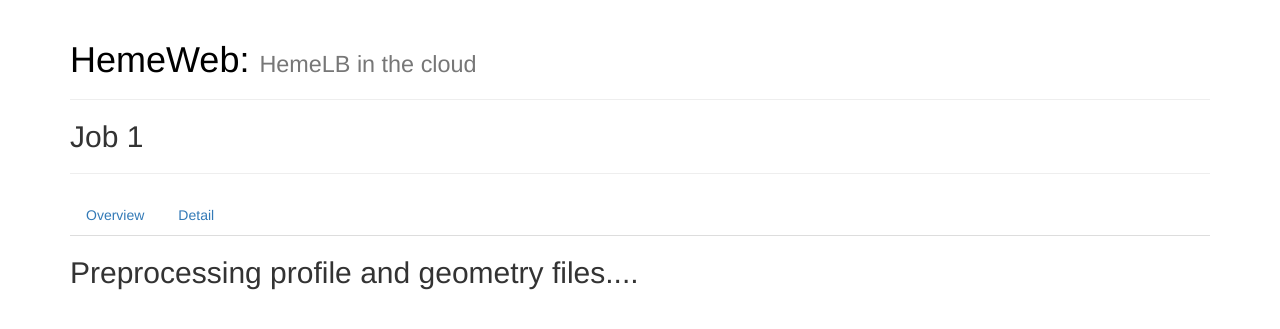
After one commit to SeiryuZ/HemeWeb, a Django app: template src/templates/jobs/preprocessing.html in a window 1280 px wide. The commit adds this page. Shown: the top 329 px of the page. Run offline with Django 3.2, Linux system fonts and the light colour scheme; the template is opened without the code that fills it: most values are stand-ins (such as "Sample title", 1, 10 or a date in 2020); some libraries are stand-ins or nearby versions.

Commit message:
Fix controller flow on handling pre processing files

```diff
--- a/src/jobs/urls.py
+++ b/src/jobs/urls.py
@@ -1,12 +1,13 @@
 from django.conf.urls import url
 
 from .views import (JobIndex, JobAdd, JobDetails, JobOutput, JobConfiguration1,
-                    JobConfiguration2, JobOverview)
+                    JobConfiguration2, JobOverview, JobPreprocessing)
 
 urlpatterns = [
     url(r'^$', JobIndex.as_view(), name='index'),
     url(r'^add$', JobAdd.as_view(), name='add'),
     url(r'^(?P<pk>[0-9\w-]+)/detail$', JobDetails.as_view(), name='details'),
+    url(r'^(?P<pk>[0-9\w-]+)/preprocessing$', JobPreprocessing.as_view(), name='preprocessing'),
     url(r'^(?P<pk>[0-9\w-]+)/configure_1$', JobConfiguration1.as_view(), name='configure1'),
     url(r'^(?P<pk>[0-9\w-]+)/configure_2$', JobConfiguration2.as_view(), name='configure2'),
     url(r'^(?P<pk>[0-9\w-]+)/overview$', JobOverview.as_view(), name='overview'),
--- a/src/templates/jobs/detail_base.html
+++ b/src/templates/jobs/detail_base.html
@@ -8,6 +8,7 @@
 
 <div class="row">
   <div class="col-lg-12">
+    {% if job.status != job.PREPROCESSING %}
     <ul class="nav nav-tabs">
       {% if job.status == job.ADDED %}
       <li role="presentation" class="{% if view == 'configure1' %}active{% endif %}">
@@ -27,6 +28,7 @@
       </li>
       {% endif %}
     </ul>
+    {% endif %}
   </div>
 </div>
 
--- /dev/null
+++ b/src/templates/jobs/preprocessing.html
@@ -0,0 +1,27 @@
+{% extends "jobs/detail_base.html" %}
+
+{% block body_class %} configure_job_1 {% endblock %}
+
+{% block body_detail %}
+
+
+<div class="row">
+  <div class="col-lg-12">
+    <h2>Preprocessing profile and geometry files....</h2>
+  </div>
+</div>
+
+
+{% endblock %}
+
+
+
+{% block extra_javascript %}
+<script type="text/javascript" charset="utf-8">
+  // refresh the page in 15s
+  setTimeout(function(){
+      location.reload();
+  }, 15000);
+</script>
+
+{% endblock %}
```
Also changed, not shown: src/jobs/models.py (+6 -2 lines), src/jobs/views.py (+13 -0 lines).
